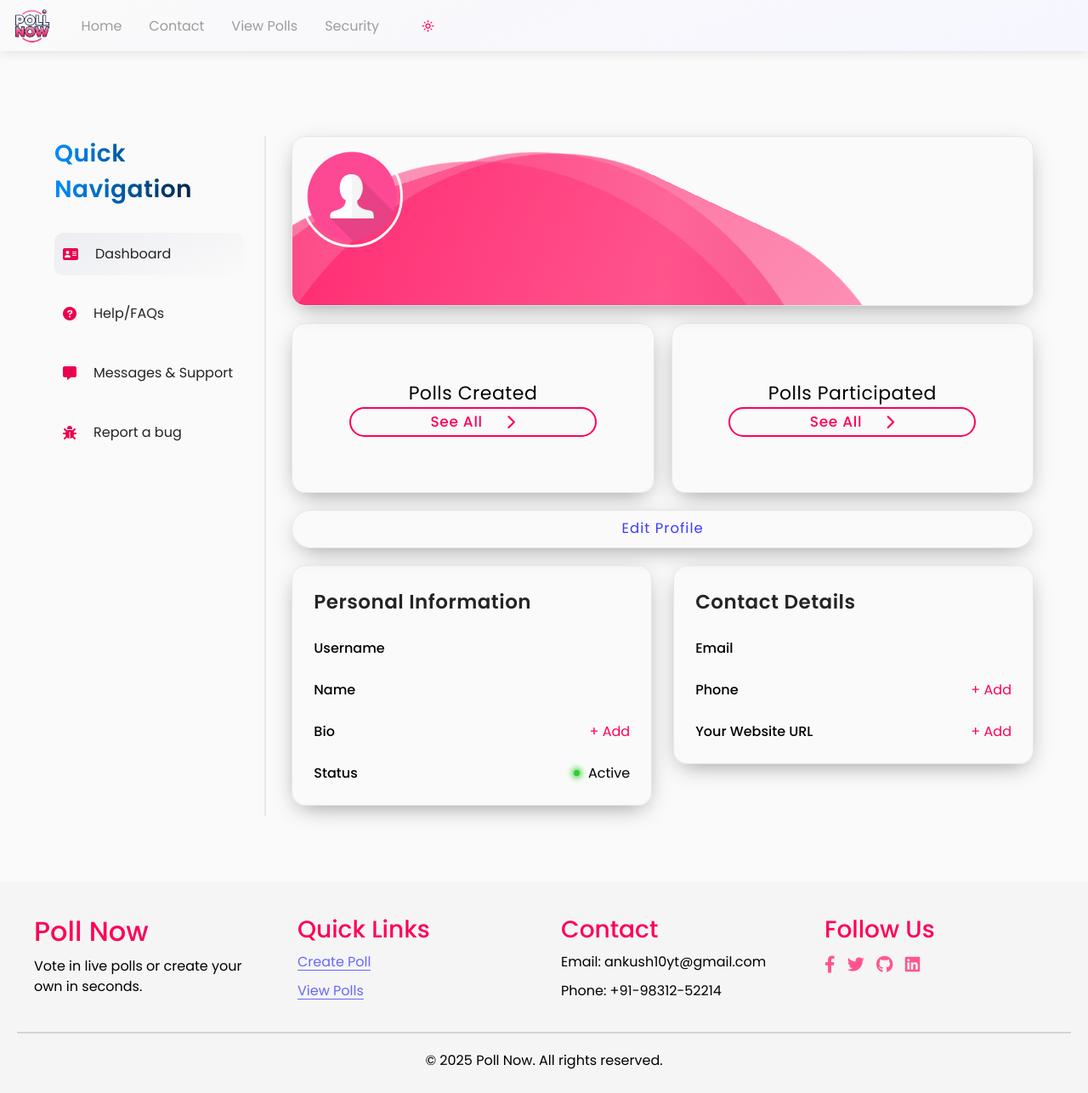
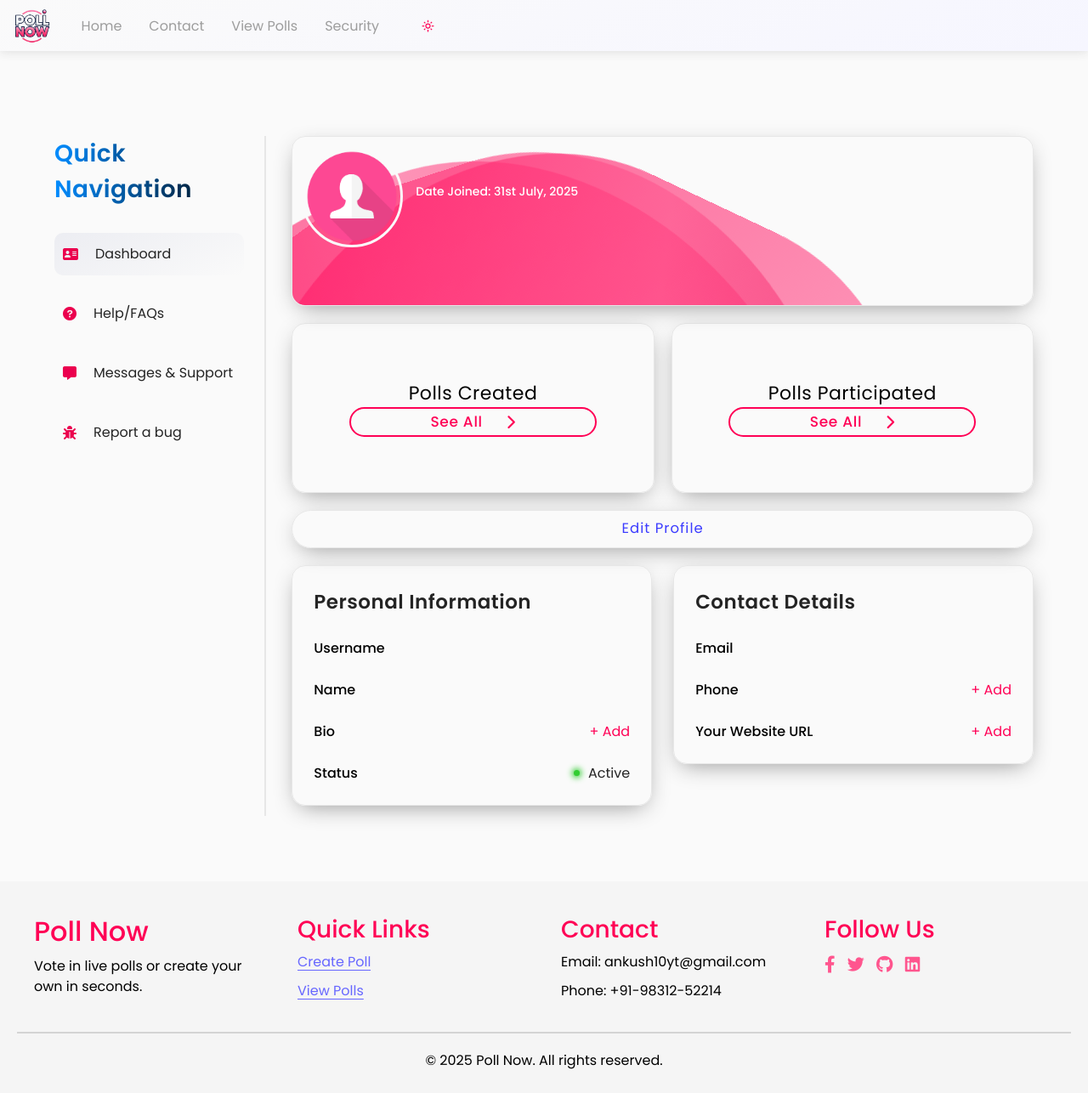
Before and after one commit to ankush-github-11/poll-system, a PHP site: page /profile/ in a window 1280 px wide. Shown: the whole page at 85% size. Run offline with PHP 8.4, Linux system fonts and the light colour scheme; the visitor is signed in with stand-in values (Sample User, id 1); data that the repository does not hold is empty.

Commit message:
Updating the Profile Page

```diff
--- a/profile/index.php
+++ b/profile/index.php
@@ -96,7 +96,8 @@
             if(isset($_SESSION["username"]))
                 echo htmlspecialchars($_SESSION["username"]);
             else{
-                header("Location: ../signup/");
+                header("Location: ../error/");
+                exit();
             }
         ?>
     </div>
@@ -231,14 +232,17 @@
                                     <img draggable="false" src="../images/profile-logo.png" alt="Profile Image">
                                 </div>
                                 <div class="name-email-div">
-                                    <div class="name-div-top">
+                                    <div class="name-div-top fade-scroll">
                                         <?php
-                                            echo $row['name'];
+                                            echo $row["name"];
                                         ?>
                                     </div>
-                                    <div class="email-div-top">
+                                    <div class="date-joined-div-top">Date Joined:
                                         <?php
-                                            echo $row['email'];
+                                            $date = new DateTime($row['dateJoined']);
+                                            $day = (int)$date->format('j');
+                                            $daySuffix = date('S', mktime(0, 0, 0, 1, $day)); // st, nd, rd, th
+                                            echo $day . $daySuffix . ' ' . $date->format('F, Y'); // 1st August, 2025
                                         ?>
                                     </div>
                                 </div>
--- a/profile/profile-stylesheet.css
+++ b/profile/profile-stylesheet.css
@@ -387,7 +387,8 @@ body{
   background: transparent;
   position: relative;
   width: 100%;
-  height: 200px;
+  min-height: 200px;
+  height: fit-content;
   border-radius: 16px;
   overflow: hidden;
   box-shadow: 0px 8px 28px -9px rgba(0,0,0,0.45);
@@ -409,6 +410,7 @@ body{
   top: 0;
   left: 0;
   display: flex;
+  height: fit-content;
 }
 .image-div{
   height: 120px;
@@ -420,21 +422,60 @@ body{
 .image-div img{
   width: 100%;
 }
-.name-div-top{
-  margin-top: 50px;
+.name-email-div{
+  height: 200px;
+}
+.name-div-top {
+  max-height: 130px;                /* Set scroll area height */
+  overflow-y: auto;
+  margin-top: 10px;
+  margin-right: 10px;
+  padding: 20px 5px;
+  padding-bottom: 10px;
+  display: flex;
+  flex-direction: column;
+  gap: 5px;
+  word-wrap: break-word;
+  overflow-wrap: break-word;
+  word-break: break-word;
   font-size: 20px;
   color: white;
   font-weight: 600;
+
+  /* Hide scrollbar (WebKit) */
 }
-.email-div-top{
+.name-div-top::-webkit-scrollbar {
+  display: none;
+}
+.fade-scroll {
+  -webkit-mask-image: linear-gradient(to bottom,
+      transparent 0%,
+      black 10%,
+      black 90%,
+      transparent 100%);
+  mask-image: linear-gradient(to bottom,
+      transparent 0%,
+      black 10%,
+      black 90%,
+      transparent 100%);
+  -webkit-mask-size: 100% 100%;
+  mask-size: 100% 100%;
+  -webkit-mask-repeat: no-repeat;
+  mask-repeat: no-repeat;
+}
+.date-joined-div-top{
   color: white;
   font-size: 14px;
   font-weight: 500;
   position: relative;
+  padding: 0px 5px;
   top: 1em;
   display: flex;
   justify-content: flex-start;
   flex-wrap: wrap;
+  word-wrap: break-word;
+  overflow-wrap: break-word;
+  word-break: break-word;
 }
 .playing .wave {
   border-radius: 40%;
@@ -623,7 +664,10 @@ button:hover a {
   color: var(--text-color);
 }
 .username-right-div, .name-right-div, .bio-right-div, .nationality-right-div, .city-right-div, .dob-right-div, .status-right-div{
-  color: var(--text-color);
+  color: var(--text-color-less);
+  word-wrap: break-word;
+  overflow-wrap: break-word;
+  word-break: break-word;
 }
 .status-right-div{
   display: flex;
@@ -680,8 +724,11 @@ button:hover a {
   font-weight: 500;
   color: var(--text-color);
 }
-.email-right-div, .phone-left-div, .website-right-div, .linkedin-right-div, .twitter-right-div, .facebook-right-div, .instagram-right-div{
-  color: var(--text-color);
+.email-right-div, .phone-right-div, .website-right-div, .linkedin-right-div, .twitter-right-div, .facebook-right-div, .instagram-right-div{
+  color: var(--text-color-less);
+  word-wrap: break-word;
+  overflow-wrap: break-word;
+  word-break: break-word;
 }
 .website-right-div{
   word-break: break-all;
@@ -1199,10 +1246,4 @@ button:hover a {
 /*  Linkedin URL , your website   */
 
 /*  If anyone tries to access this page using URL then throw the Error that's not the page you are looking for message  */
-/*  Fix the dark mode  */
-/*  Fix the box shadow  */
-/*  Add the JS part for the Messages & Support webpage and Report a Bug webpage  */
-/*  When the Navbar will be opened then eveyrthing else should stop working  */
 /*  Add htmlspecialchars in every echo to prevent xss  */
-/*  Add the backend for the send a message to us also for the report a bug */
-/*  Show the dateJoined in the Profile  */
```
